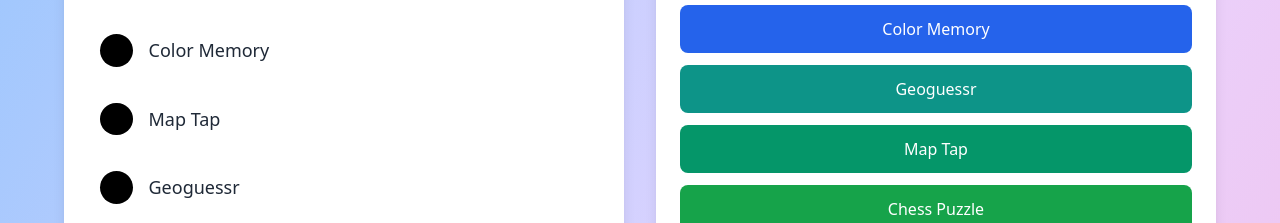
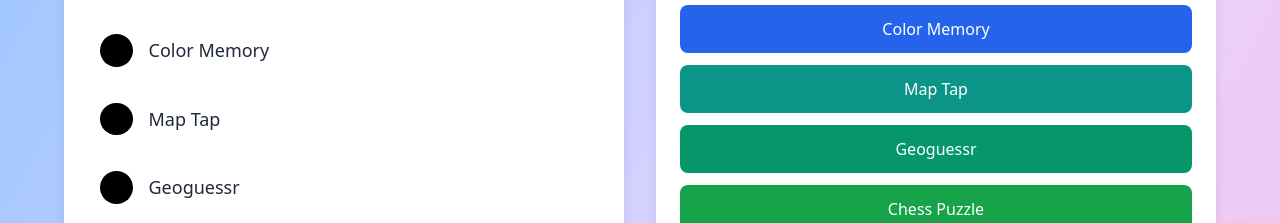
Before and after one commit to Jawa-San/WordGames, a React (Create React App) app: page /#/ in a window 1280 px wide. Shown: the part 411-634 px from the top of the page. Built offline with nearby package versions, Linux system fonts and the light colour scheme; no server answers.

Commit message:
Update LandingPage.js

```diff
--- a/src/LandingPage.js
+++ b/src/LandingPage.js
@@ -318,13 +318,13 @@ function LandingPage() {
                 to="https://maptap.gg/"
                 className="block w-full px-6 py-3 bg-teal-600 hover:bg-teal-700 text-white rounded-lg text-center font-medium transition-colors"
               >
-                Geoguessr
+               Map Tap
               </Link>
                 <Link
                 to="https://www.geoguessr.com/daily-challenges/"
                 className="block w-full px-6 py-3 bg-emerald-600 hover:bg-emerald-700 text-white rounded-lg text-center font-medium transition-colors"
               >
-                Map Tap
+                Geoguessr
               </Link>
               <Link
                 to="https://www.chess.com/daily-chess-puzzle"
```
